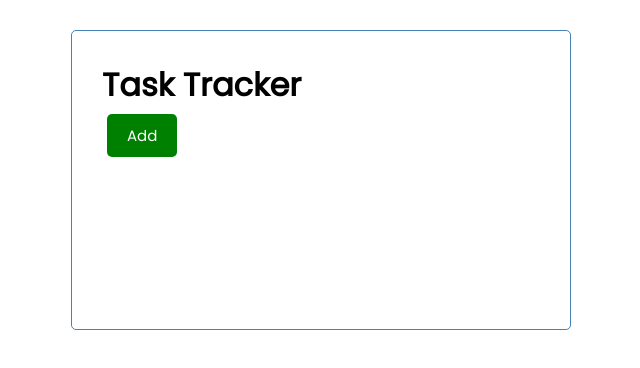
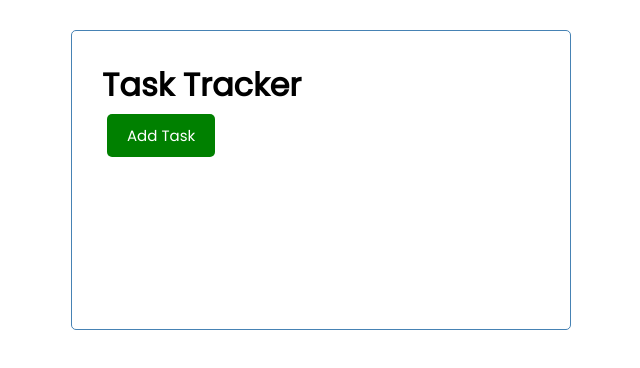
Before and after one commit to Ernest-Yoyowah/Task-Tracker_Angular, an Angular app: page / in a window 1280 px wide. Shown: the top 368 px of the page, without its empty margins (319-959 px from the left). Built offline with nearby package versions, Linux system fonts and the light colour scheme.

Commit message:
Start Up Code - Button Component

```diff
--- a/src/app/components/button/button.component.html
+++ b/src/app/components/button/button.component.html
@@ -1,3 +1,7 @@
-<button [ngStyle]="{ 'background-color': color }" class="btn">
+<button
+  [ngStyle]="{ 'background-color': color }"
+  class="btn"
+  (click)="onClick()"
+>
   {{ text }}
 </button>
--- a/src/app/components/button/button.component.ts
+++ b/src/app/components/button/button.component.ts
@@ -1,4 +1,4 @@
-import { Component, OnInit, Input } from '@angular/core';
+import { Component, OnInit, Input, Output, EventEmitter } from '@angular/core';
 
 @Component({
   selector: 'app-button',
@@ -8,8 +8,13 @@ import { Component, OnInit, Input } from '@angular/core';
 export class ButtonComponent implements OnInit {
   @Input() text: string = 'Add';
   @Input() color: string = 'green';
+  @Output() btnClick = new EventEmitter();
 
   constructor() {}
 
   ngOnInit(): void {}
+
+  onClick() {
+    this.btnClick.emit();
+  }
 }
--- a/src/app/components/header/header.component.html
+++ b/src/app/components/header/header.component.html
@@ -1,4 +1,8 @@
 <header>
   <h1>{{ title }}</h1>
-  <app-button></app-button>
+  <app-button
+    color="green"
+    text="Add Task"
+    (btnClick)="toggleAddTask()"
+  ></app-button>
 </header>
--- a/src/app/components/header/header.component.ts
+++ b/src/app/components/header/header.component.ts
@@ -3,13 +3,16 @@ import { Component, OnInit } from '@angular/core';
 @Component({
   selector: 'app-header',
   templateUrl: './header.component.html',
-  styleUrls: ['./header.component.css']
+  styleUrls: ['./header.component.css'],
 })
 export class HeaderComponent implements OnInit {
   title: string = `Task Tracker`;
 
-  constructor () {}
+  constructor() {}
 
-  ngOnInit(): void {
+  ngOnInit(): void {}
+
+  toggleAddTask() {
+    console.log(`Toggle Working...`);
+  }
 }
-}
```
Also changed, not shown: src/app/mock_tasks.ts (added, +20 -0 lines).
